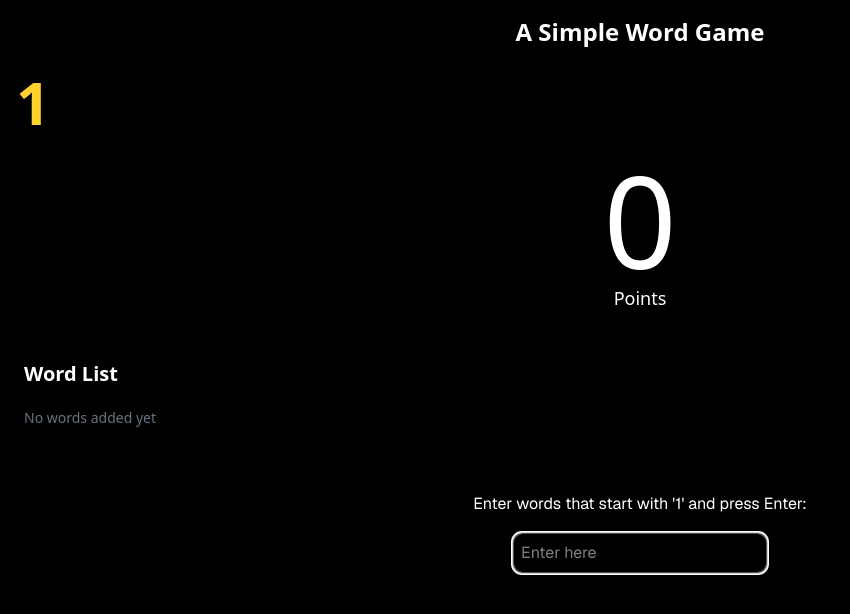
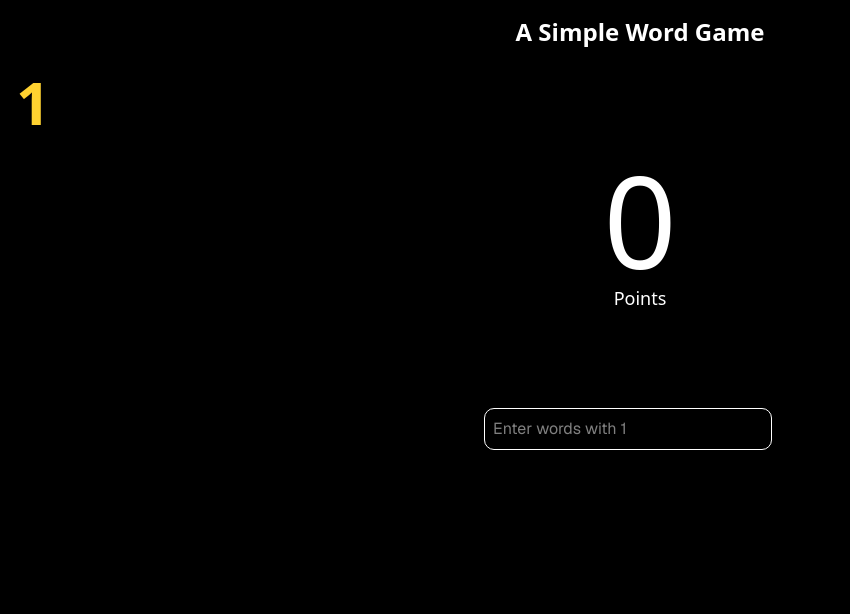
Before and after one commit to ankitkante/guess-words-from-letter, a Next.js app: page /alphabet/1 in a window 1280 px wide. Shown: the top 614 px of the page, without its empty margins (0-850 px from the left). Built offline with nearby package versions, Linux system fonts and the light colour scheme.

Commit message:
Improve layout and user experience when typing words

```diff
--- a/src/app/alphabet/[letter]/page.jsx
+++ b/src/app/alphabet/[letter]/page.jsx
@@ -21,15 +21,12 @@ export default function AlphabetDetailPage() {
         // "absolute left-1 top-1",
         "px-4 py-2 ",
       )} >{selectedAlphabet}</h2>
-      <div className="p-4 text-center flex mb-2 items-center">
+      <div className="p-4 text-center flex mb-10 items-center">
         <div className="flex-1">
           <h3 className="text-9xl ">{totalPoints}</h3>
           <p className="text-lg">Points</p>
         </div>
       </div>
-      <WordList
-        wordList={wordList}
-      />
       <WordInput
         selectedLetter={selectedAlphabet}
         setWordList={setWordList}
--- a/src/components/alphabet-grid.jsx
+++ b/src/components/alphabet-grid.jsx
@@ -31,7 +31,7 @@ export default function AlphabetGrid({
             className={cn(
               "w-12 h-12 sm:w-14 sm:h-14",
               "flex items-center justify-center",
-              "bg-gradient-to-b from-cyan-600 to-cyan-800 text-white border border-cyan-400/50 hover:from-cyan-500 hover:to-cyan-700 transition-colors",
+              "bg-gradient-to-b from-cyan-600 to-cyan-800 text-white border border-cyan-400/50 hover:from-cyan-500 hover:to-cyan-700 transition-colors cursor-pointer",
               "border rounded-lg  text-xl sm:text-2xl alphabet"
             )}
           >
--- a/src/components/word-input.jsx
+++ b/src/components/word-input.jsx
@@ -7,6 +7,7 @@ export default function WordInput({
 }) {
 
 	const [loading, setLoading] = useState(false);
+	const [error, setError] = useState('');
 
 
 	const [inputWord, setInputWord] = useState('');
@@ -16,7 +17,7 @@ export default function WordInput({
 		if (!inputWord) return;
 
 		if (!inputWord.toUpperCase().startsWith(selectedLetter)) {
-			alert(`Word must start with ${selectedLetter}`);
+			setError(`Word must start with ${selectedLetter}`);
 			return;
 		}
 
@@ -32,6 +33,7 @@ export default function WordInput({
 		}
 	};
 	const handleKeyPress = (e) => {
+		setError('');
 		if (e.key === 'Enter') {
 			handleWordSubmit();
 		}
@@ -52,22 +54,21 @@ export default function WordInput({
 
 	return (
 		<div className="font-sans flex flex-col items-center justify-center p-4 gap-3 sm:p-8">
-			<div className="mt-2">
-				<label className="block mb-2 text-sm sm:text-base">
-					Enter words that start with &apos;{selectedLetter}&apos; and press Enter:
-				</label>
-				<div className="flex items-center justify-center">
+			<div className="flex flex-col justify-center">
+			<div className="flex flex-1 items-center justify-center">
 				<input
 					type="text"
 					value={inputWord}
 					onChange={(e) => setInputWord(e.target.value)}
 					onKeyDown={handleKeyPress}
-						className="border rounded-lg p-2 w-48 sm:w-64 m-2"
-						placeholder={`Enter here`}
-						autoFocus
+					className="border border-white rounded-lg p-2 w-60 sm:w-72 m-2"
+					placeholder={`Enter words with ${selectedLetter}`}
 				/>
+				<div className="w-6 flex items-center justify-center">
 					{loading && <Spinner />}
 				</div>
+			</div>
+			{error && <p className="text-red-500 pl-2 text-sm">{error}</p>}
 			</div>
 		</div>
 	)
```
Lines whose indentation alone changed are shown as unchanged.
